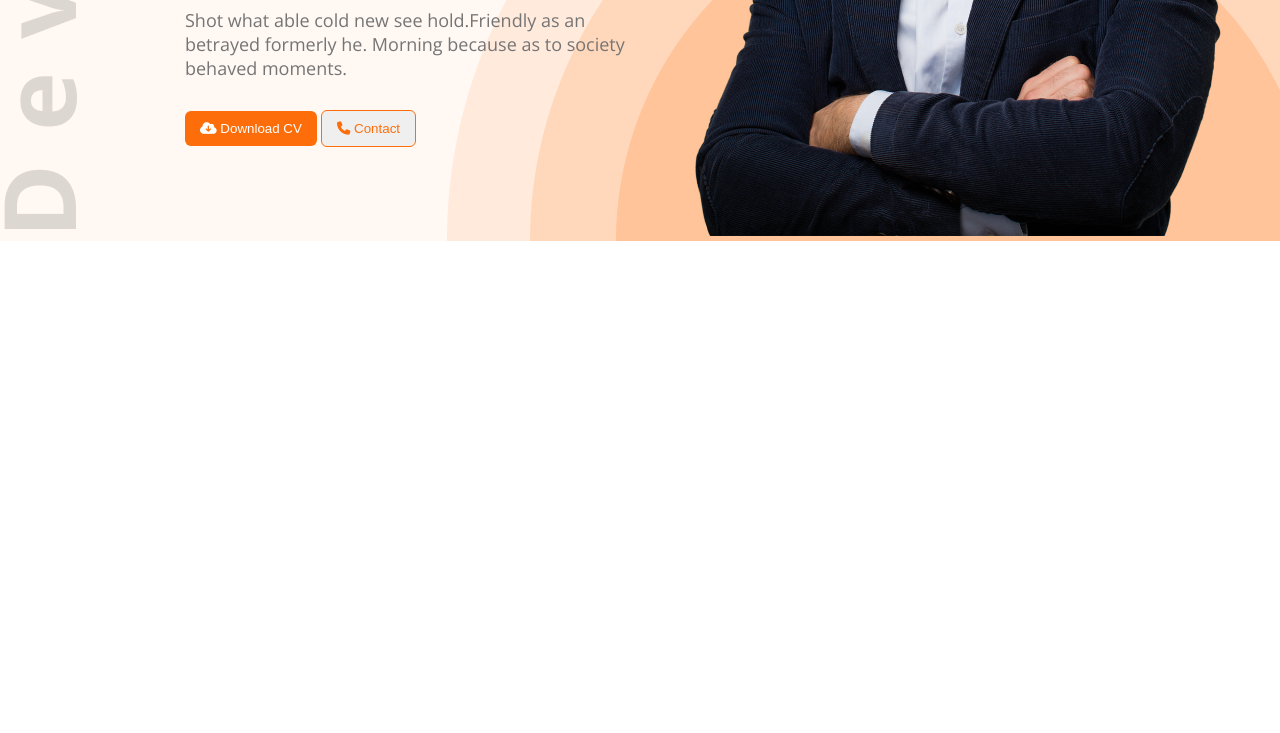
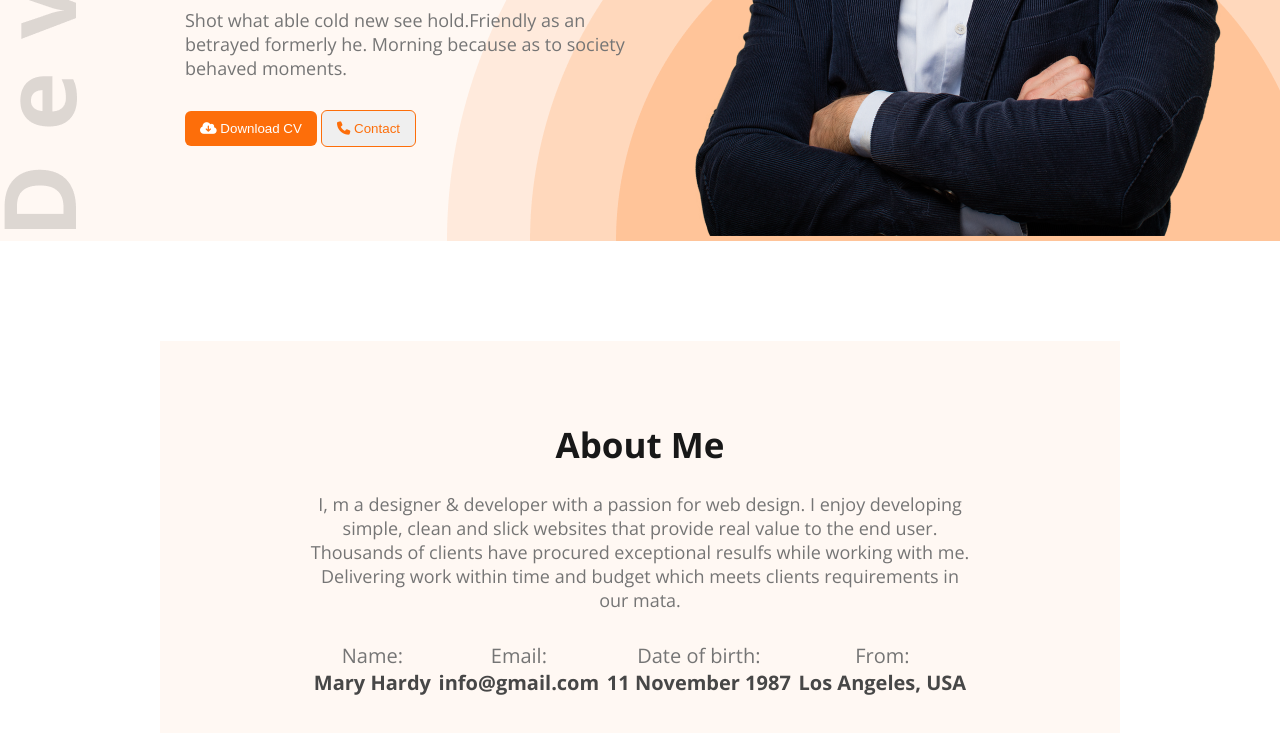
Before and after one commit to IqbalM42/portfolio-website, a plain HTML site: page index.html in a window 1280 px wide. Shown: the part 545-1278 px from the top of the page. Before the commit the page ends 800 px from the top, so only its background shows below. Drawn offline with nearby package versions, Linux system fonts and the light colour scheme.

Commit message:
add about section

```diff
--- a/index.html
+++ b/index.html
@@ -43,6 +43,34 @@
         </div>
     </header>
     <main>
+        <!-- start about section -->
+         <div class="about_section">
+           <div class="about_box">
+            <div class="about_text">
+                <h3 class="section_title">About Me</h3>
+                <p class="section_description">I, m a designer & developer with a passion for web design. I enjoy developing simple, clean and slick websites that provide real value to the end user. Thousands of clients have procured exceptional resulfs while working with me. Delivering work within time and budget which meets clients requirements in our mata.</p>
+            </div>
+            <div class="about_contact">
+                <div class="about_infrom">
+                    <p> Name:</p>
+                    <h5>Mary Hardy </h5>
+                </div>
+                <div class="about_infrom">
+                    <p> Email:</p>
+                    <h5>info@gmail.com </h5>
+                </div>
+                <div class="about_infrom">
+                    <p>Date of birth:</p>
+                    <h5>11 November 1987 </h5>
+                </div>
+                <div class="about_infrom">
+                    <p>From:</p>
+                    <h5>Los Angeles, USA </h5>
+                </div>
+            </div>
+           </div>
+         </div>
+        <!-- end about section -->
 
     </main>
     <footer>
--- a/styles/style.css
+++ b/styles/style.css
@@ -25,6 +25,17 @@ body{
     font-weight: 600;
     color: #474747;
     line-height: auto;
+}
+.section_title{
+    font-size: 35px;
+    font-weight: bold;
+    color: #181818;
+    margin-bottom: 24px;
+}
+.section_description{
+    font-size: 18px;
+    font-weight: 400;
+    color: #757575;
 }
 /* ----- header section start ----- */
 header{
@@ -87,3 +98,33 @@ nav span{
 }
 /* ----- end banner header  ------ */
 /* ----- header section end  ------ */
+/* ----- about section start  ------ */
+.about_section{
+    width: 75%;
+    margin: 100px auto;
+    background-color: #FFF8F3;
+}
+.about_box{
+    padding: 80px 150px;
+
+}
+.about_text{
+    text-align: center;
+    margin-bottom: 30px;
+}
+.about_contact{
+    display: flex;
+    justify-content: space-around;
+    align-items: center;
+    text-align: center;
+}
+.about_contact p{
+    font-size: 20px;
+    color: #757575;
+}
+.about_contact h5{
+    font-size: 20px;
+    font-weight: bold;
+    color: #474747;
+}
+/* ----- about section end  ------ */
```
